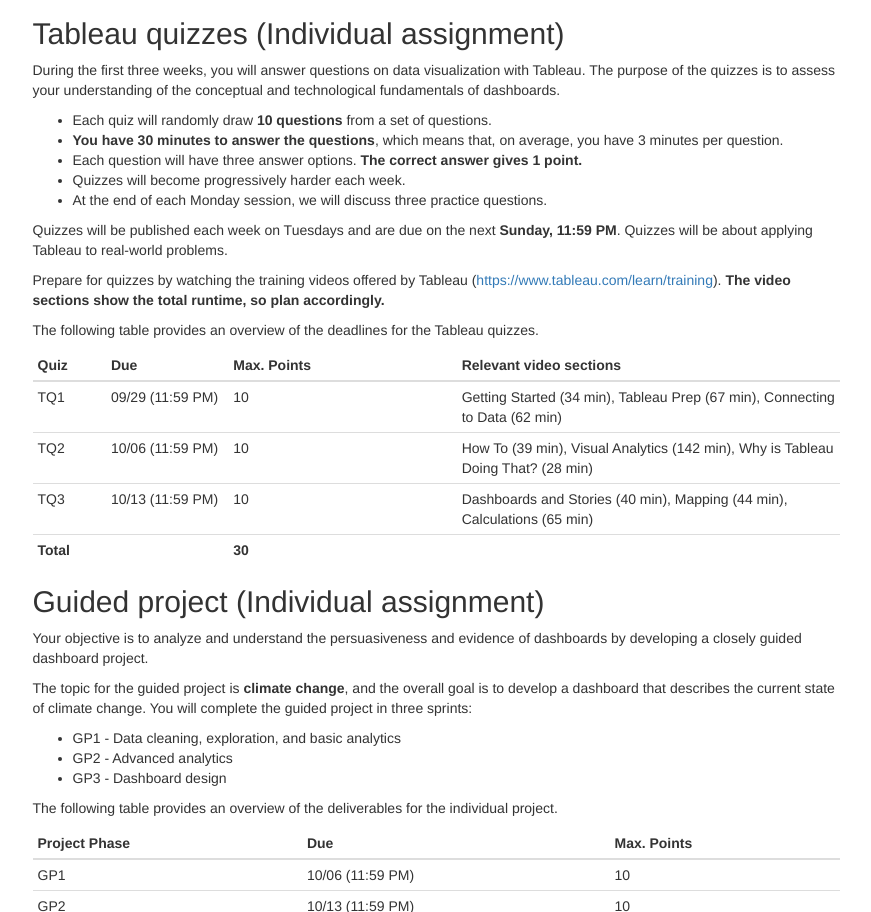
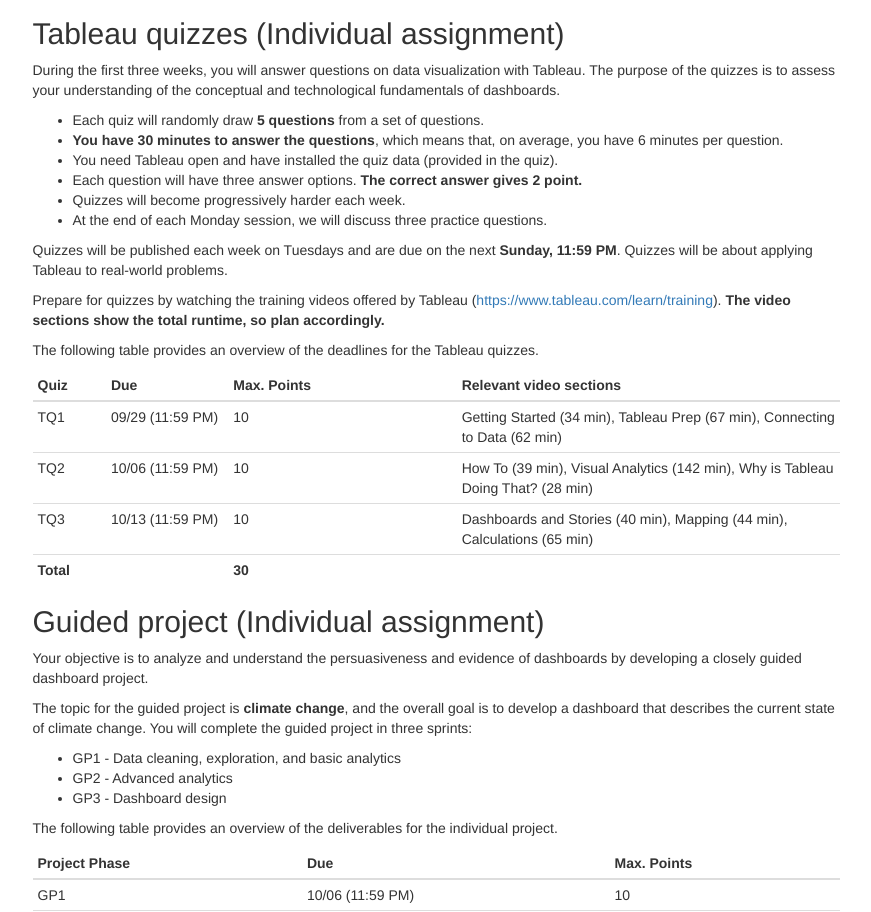
Before and after one commit to mschermann/msis2629fall2019, a plain HTML site: page index.html in a window 1280 px wide. Shown: the part 4056-4968 px from the top of the page, without its empty margins (345-1216 px from the left). Drawn offline with nearby package versions, Linux system fonts and the light colour scheme; some packages are replaced by stand-ins of ours.

Commit message:
Grading updated

```diff
--- a/index.html
+++ b/index.html
@@ -1839,9 +1839,10 @@
 <h2>Tableau quizzes (Individual assignment)</h2>
 <p>During the first three weeks, you will answer questions on data visualization with Tableau. The purpose of the quizzes is to assess your understanding of the conceptual and technological fundamentals of dashboards.</p>
 <ul>
-<li>Each quiz will randomly draw <strong>10 questions</strong> from a set of questions.</li>
-<li><strong>You have 30 minutes to answer the questions</strong>, which means that, on average, you have 3 minutes per question.</li>
-<li>Each question will have three answer options. <strong>The correct answer gives 1 point.</strong></li>
+<li>Each quiz will randomly draw <strong>5 questions</strong> from a set of questions.</li>
+<li><strong>You have 30 minutes to answer the questions</strong>, which means that, on average, you have 6 minutes per question.</li>
+<li>You need Tableau open and have installed the quiz data (provided in the quiz).</li>
+<li>Each question will have three answer options. <strong>The correct answer gives 2 point.</strong></li>
 <li>Quizzes will become progressively harder each week.</li>
 <li>At the end of each Monday session, we will discuss three practice questions.</li>
 </ul>
```
Also changed, not shown: 1 other file.
